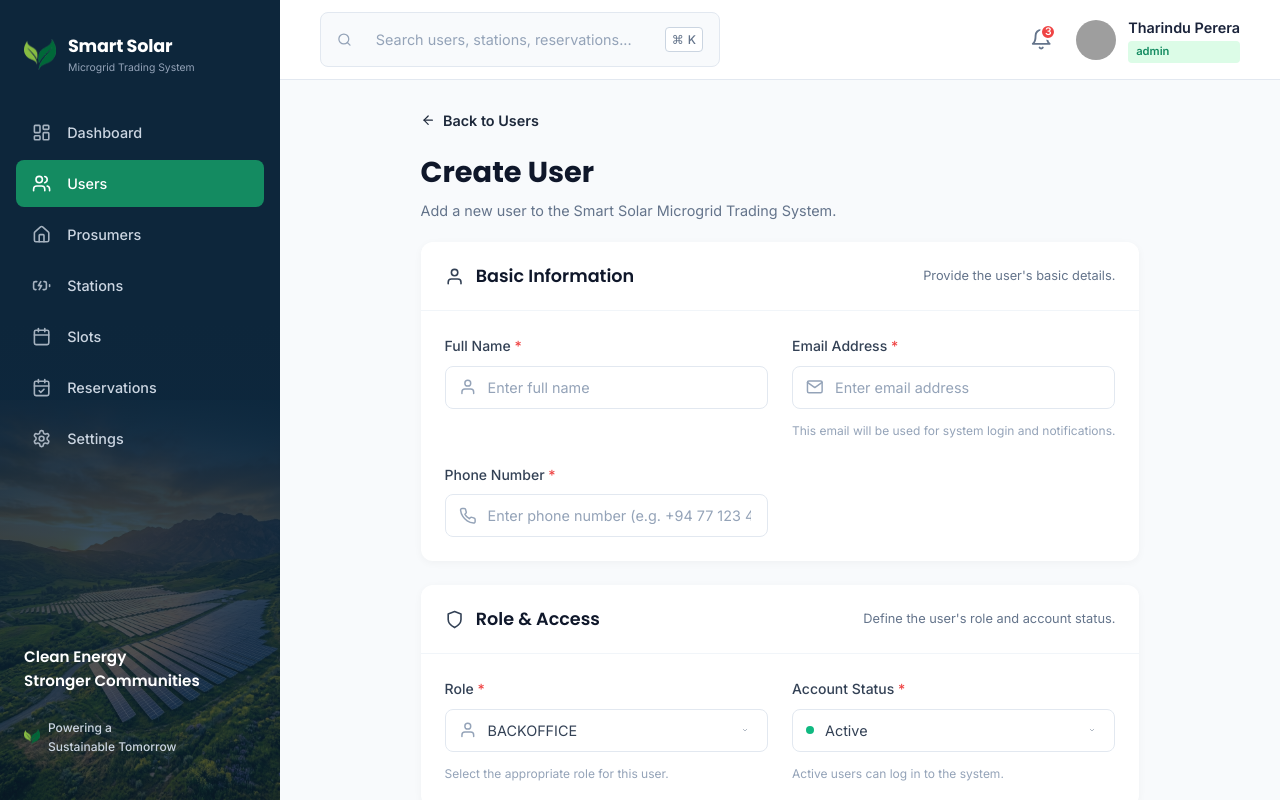
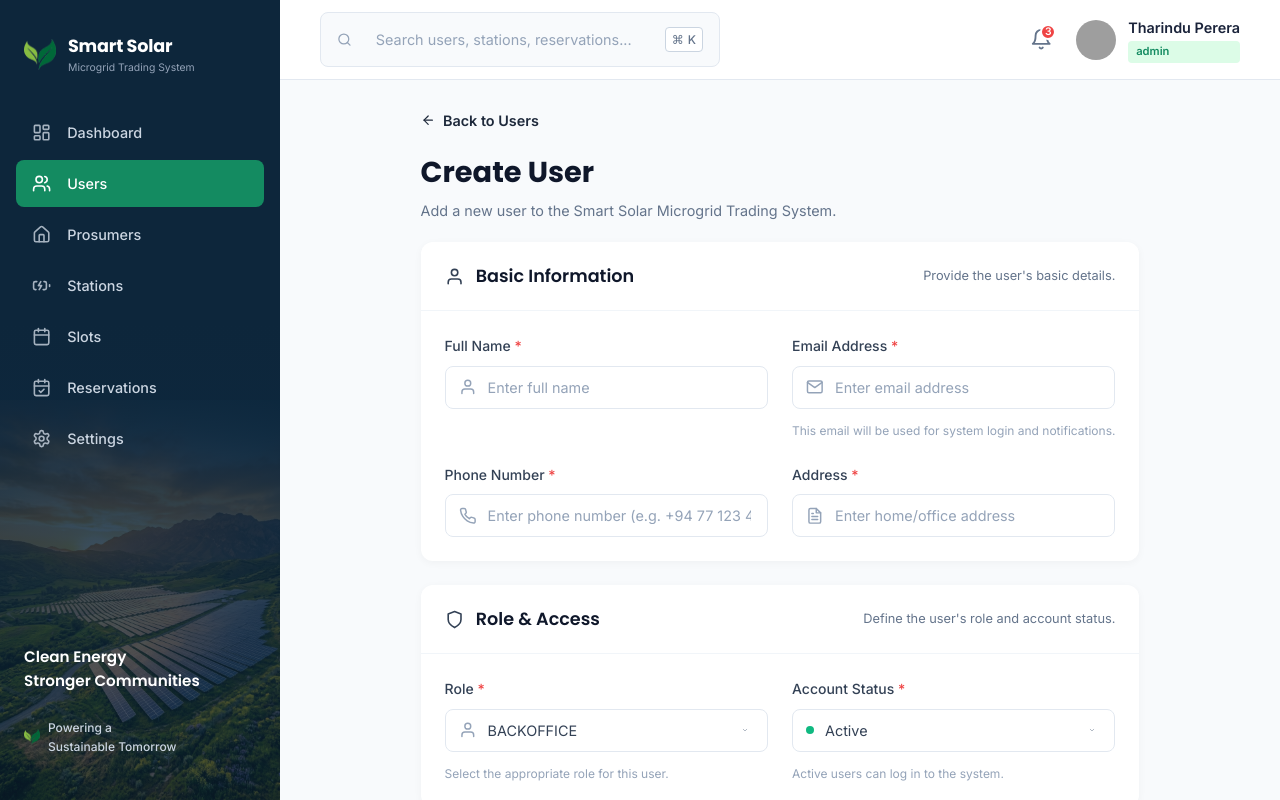
Before and after one commit to IsaraSE/SmartSolarMicrogrid-SE4040, a React (Vite) app in the folder web/SmartSolarMicrogrid.Web/: page /users/new in a window 1280 px wide. Built offline with nearby package versions, Linux system fonts and the light colour scheme; sample sign-in values are in the browser's storage; grey boxes are pictures that could not be loaded.

Commit message:
feat(frontend): implement BO/GO UI updates for AdditionalInfo in creation form and view modals

```diff
--- a/web/SmartSolarMicrogrid.Web/src/pages/Users/UserForm.jsx
+++ b/web/SmartSolarMicrogrid.Web/src/pages/Users/UserForm.jsx
@@ -30,7 +30,8 @@ const UserForm = () => {
     accountStatus: 'ACTIVE',
     password: '',
     confirmPassword: '',
-    address: '' // Mapped from "Notes"
+    address: '',
+    additionalInfo: ''
   });
 
   useEffect(() => {
@@ -52,6 +53,7 @@ const UserForm = () => {
           role: user.role || 'BACKOFFICE',
           accountStatus: user.accountStatus || 'ACTIVE',
           address: user.address || '',
+          additionalInfo: user.additionalInfo || '',
           password: '',
           confirmPassword: ''
         });
@@ -81,14 +83,15 @@ const UserForm = () => {
         accountStatus: 'ACTIVE',
         password: '',
         confirmPassword: '',
-        address: ''
+        address: '',
+        additionalInfo: ''
       });
       setError(null);
     }
   };
 
   const validateForm = () => {
-    if (!formData.fullName || !formData.phone || (!isEditMode && !formData.role)) {
+    if (!formData.fullName || !formData.phone || !formData.address || (!isEditMode && !formData.role)) {
       setError('Please fill in all required fields.');
       return false;
     }
@@ -134,7 +137,8 @@ const UserForm = () => {
         const updatePayload = {
           fullName: formData.fullName,
           phone: formData.phone,
-          address: formData.address || 'N/A', // Notes mapped to address
+          address: formData.address,
+          additionalInfo: formData.additionalInfo,
           accountStatus: formData.accountStatus
         };
         await userService.updateUser(id, updatePayload);
@@ -146,7 +150,8 @@ const UserForm = () => {
           phone: formData.phone,
           password: formData.password,
           role: formData.role,
-          address: formData.address || 'N/A' // Notes mapped to address
+          address: formData.address,
+          additionalInfo: formData.additionalInfo
         };
         await userService.createUser(createPayload);
       }
@@ -237,6 +242,21 @@ const UserForm = () => {
                   required
                   pattern="^[\+]?[(]?[0-9]{3}[)]?[-\s\.]?[0-9]{3}[-\s\.]?[0-9]{4,6}$"
                   title="Please enter a valid phone number, e.g. +94 77 123 4567 or 0771234567"
+                />
+              </div>
+            </div>
+
+            <div className="form-group">
+              <label>Address <span className="required">*</span></label>
+              <div className="input-wrapper">
+                <FiFileText className="input-icon" />
+                <input
+                  type="text"
+                  name="address"
+                  placeholder="Enter home/office address"
+                  value={formData.address}
+                  onChange={handleInputChange}
+                  required
                 />
               </div>
             </div>
@@ -349,18 +369,18 @@ const UserForm = () => {
           </div>
 
           <div className="form-group">
-            <label>Notes</label>
+            <label>Additional Information (Optional)</label>
             <div className="textarea-wrapper">
               <FiFileText className="textarea-icon" />
               <textarea
-                name="address"
+                name="additionalInfo"
                 placeholder="Enter any additional notes (optional)..."
                 rows="4"
-                value={formData.address}
+                value={formData.additionalInfo}
                 onChange={handleInputChange}
                 maxLength="500"
               ></textarea>
-              <div className="char-count">{formData.address.length}/500</div>
+              <div className="char-count">{formData.additionalInfo.length}/500</div>
             </div>
           </div>
         </div>
--- a/web/SmartSolarMicrogrid.Web/src/pages/Users/Users.jsx
+++ b/web/SmartSolarMicrogrid.Web/src/pages/Users/Users.jsx
@@ -333,8 +333,12 @@ const Users = () => {
                 <div className="detail-value">{viewUser.accountStatus === 'ACTIVE' ? 'Active' : 'Deactivated'}</div>
               </div>
               <div className="detail-group">
+                <label>Address</label>
+                <div className="detail-value">{viewUser.address || 'None'}</div>
+              </div>
+              <div className="detail-group">
                 <label>Additional Information</label>
-                <div className="detail-value">{viewUser.address || 'None'}</div>
+                <div className="detail-value">{viewUser.additionalInfo || 'None'}</div>
               </div>
               <div className="detail-group">
                 <label>Created At</label>
```
